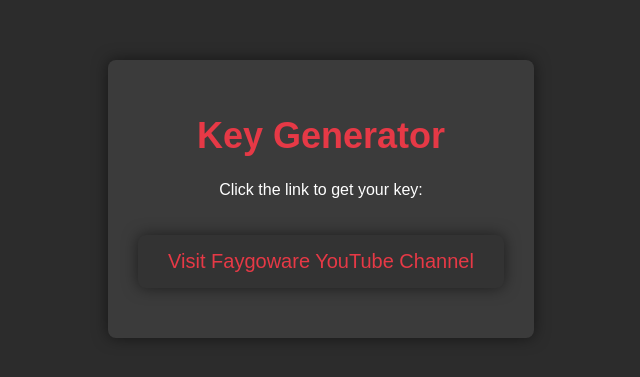
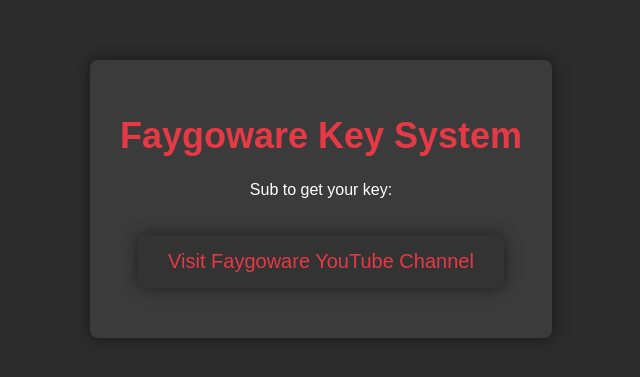
Before and after one commit to GoogleCreator/faygowarekey, a plain HTML site: page index.html in a window 1280 px wide. Shown: the part 201-578 px from the top of the page, without its empty margins (319-959 px from the left). Drawn offline with Linux system fonts and the light colour scheme.

Commit message:
Update index.html

```diff
--- a/index.html
+++ b/index.html
@@ -70,9 +70,9 @@
 </head>
 <body>
   <div class="container">
-    <h1>Key Generator</h1>
-    <p>Click the link to get your key:</p>
-    <a id="link" href="https://www.youtube.com/@Faygoware" target="_blank" id="visit-link" onclick="generateKey();">Visit Faygoware YouTube Channel</a>
+    <h1>Faygoware Key System</h1>
+    <p>Sub to get your key:</p>
+    <a id="link" href="https://www.youtube.com/@Faygoware?sub_confirmation=1" target="_blank" id="visit-link" onclick="generateKey();">Visit Faygoware YouTube Channel</a>
     <div id="key-container" class="hidden">
       <p>Your key: <span id="key"></span></p>
     </div>
@@ -91,7 +91,7 @@
       linkElement.style.pointerEvents = "none"; // Make the button unclickable
 
       // Generate key based on current global time (every 5 minutes, key changes)
-      const globalTime = Math.floor(Date.now() / (5 * 60 * 1000)); // Get current global 5-min interval
+      const globalTime = Math.floor(Date.now() / (1 * 60 * 1000)); // Get current global 5-min interval
       const key = generateKeyFromTime(globalTime);
 
       keyElement.innerText = key;
```
